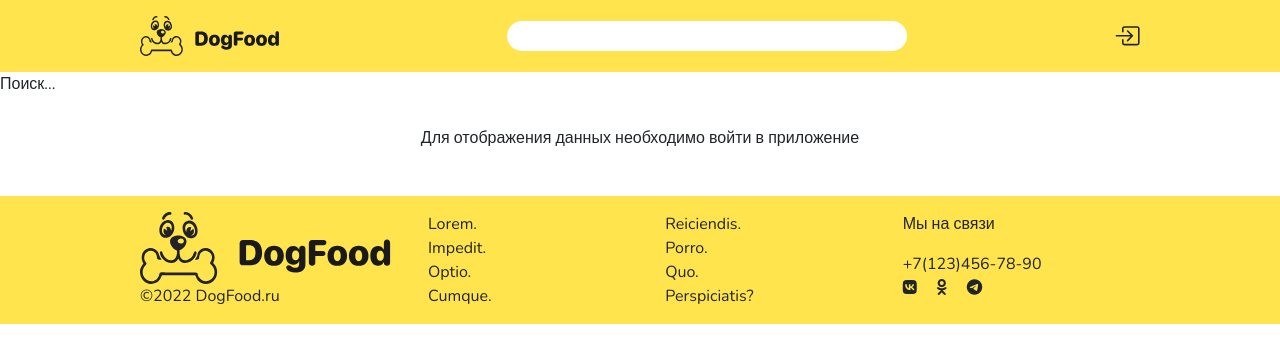
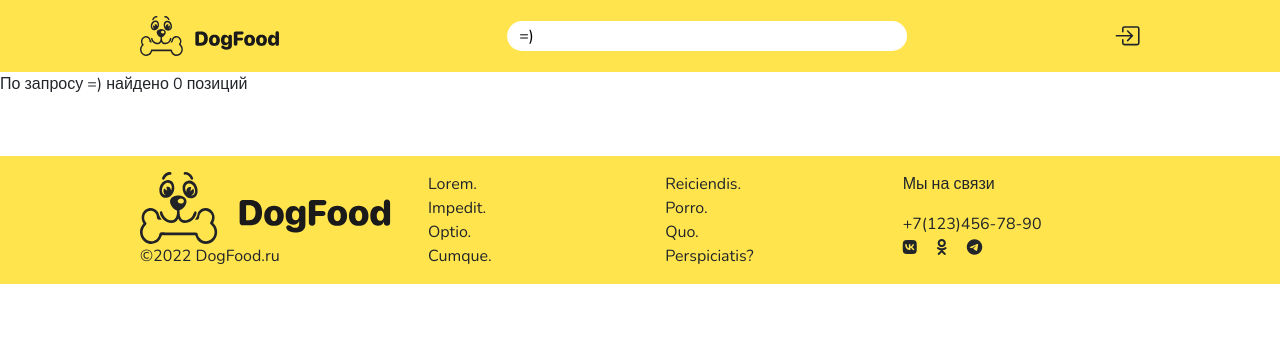
Before and after one commit to Lekso4ka/lk7-dogfood, a React app: page /catalog in a window 1280 px wide. Shown: the top 362 px of the page. Built offline with nearby package versions, Linux system fonts and the light colour scheme.

Commit message:
add Context

```diff
--- a/src/App.jsx
+++ b/src/App.jsx
@@ -14,6 +14,9 @@ import Local from "./Local.js";
 // import "bootstrap/dist/css/bootstrap.min.css";
 // import { Container, Row, Col } from "react-bootstrap";
 
+const Context = React.createContext({});
+
+
 const App = () => {
     const [data, setData] = useState([]);
     const [goods, setGoods] = useState([]);
@@ -22,6 +25,8 @@ const App = () => {
     const [popupActive, changePopupActive] = useState(false);
     const [api, setApi] = useState(new Api(token));
     const [fav, setFav] = useState([]);
+    const [products, setProducts] = useState([]);
+    const [searchText, search] = useState("=)");
 
     useEffect(() => {
         setApi(new Api(token));
@@ -63,12 +68,17 @@ const App = () => {
     useEffect(() => {
         const f = goods.filter(el => el.likes.includes(user._id))
         setFav(f);
+        setProducts(goods);
     }, [goods])
 
-    return <>
+    return <Context.Provider value={{
+        products: products,
+        searchText: searchText,
+        setProducts: setProducts,
+        search: search
+    }}>
         <div className="wrapper">
             <Header
-                products={data}
                 update={setGoods}
                 openPopup={changePopupActive}
                 user={!!token}
@@ -93,7 +103,7 @@ const App = () => {
             api={api}
             setUser={setUser}
         />}
-    </>
+    </Context.Provider>
 }
 
-export default App;
+export {App, Context};
--- a/src/components/Header/index.jsx
+++ b/src/components/Header/index.jsx
@@ -1,6 +1,6 @@
-import React, {useState} from "react";
+import React, {useState, useContext} from "react";
 import {Link} from "react-router-dom";
-
+import { Context } from "../../App";
 import Logo from "../Logo";
 import {BoxArrowInRight, BoxArrowLeft} from "react-bootstrap-icons"
 import "./style.css";
@@ -8,18 +8,14 @@ import {ReactComponent as FavIcon} from "./img/ic-favorites.svg";
 import {ReactComponent as CartIcon} from "./img/ic-cart.svg";
 import {ReactComponent as ProfileIcon} from "./img/ic-profile.svg";
 
-export default ({products, update, openPopup, user, setToken, setUser, likes}) => {
-    const [text, changeText] = useState("");
+export default ({update, openPopup, user, setToken, setUser, likes}) => {
+    const {searchText, search, setProducts, products} = useContext(Context);
     const [cnt, setCnt] = useState(0);
     const handler = e => {
-        changeText(e.target.value);
+        search(e.target.value);
         const result = products.filter((el => el.name.toLowerCase().search(e.target.value.toLowerCase()) !== -1));
         setCnt(result.length);
-        if (!text) {
-            update(products);
-        } else {
-            update(result);
-        }
+        setProducts(result);
     }
     const logout = e => {
         e.preventDefault();
@@ -31,7 +27,7 @@ export default ({products, update, openPopup, user, setToken, setUser, likes}) =
     return <>
         <header>
             <Logo/>
-            <input type="search" value={text} onChange={handler}/>
+            <input type="search" value={searchText} onChange={handler}/>
             <nav>
                 {user && <a href=""><FavIcon/><span>{likes}</span></a>}
                 {user && <Link to="/catalog"><CartIcon/></Link>}
@@ -41,7 +37,7 @@ export default ({products, update, openPopup, user, setToken, setUser, likes}) =
             </nav>
         </header>
         <div>
-            {text ? `По запросу ${text} найдено ${cnt} позиций` : "Поиск..."}
+            {searchText ? `По запросу ${searchText} найдено ${cnt} позиций` : "Поиск..."}
         </div>
     </>
 }
--- a/src/index.js
+++ b/src/index.js
@@ -1,7 +1,7 @@
 import React from "react";
 import ReactDOM from "react-dom";
 import {BrowserRouter} from "react-router-dom";
-import App from "./App";
+import {App} from "./App";
 import "./style.css";
 
 ReactDOM.render(
--- a/src/pages/Catalog.jsx
+++ b/src/pages/Catalog.jsx
@@ -1,18 +1,24 @@
-import React from "react";
+import React, {useContext} from "react";
 import Card from "../components/Card";
+import { Context } from "../App";
 
 export default ({goods, api, setFav}) => {
+    const { searchText, products } = useContext(Context);
     return <div className="cards-container">
-        {goods.length > 0
-            ?
+        {!searchText && goods.length > 0 &&
             goods.map((d, i) => <Card
                 key={i}
                 {...d}
                 api={api}
                 setFav={setFav}
             />)
-            :
-            <p style={{gridColumnEnd: "span 4", textAlign: "center"}}>Для отображения данных необходимо войти в приложение</p>
-    }
+            // <p style={{gridColumnEnd: "span 4", textAlign: "center"}}>Для отображения данных необходимо войти в приложение</p>
+        }
+        {searchText && products.map((d, i) => <Card
+                key={i}
+                {...d}
+                api={api}
+                setFav={setFav}
+        />)}
     </div>
 }
```
